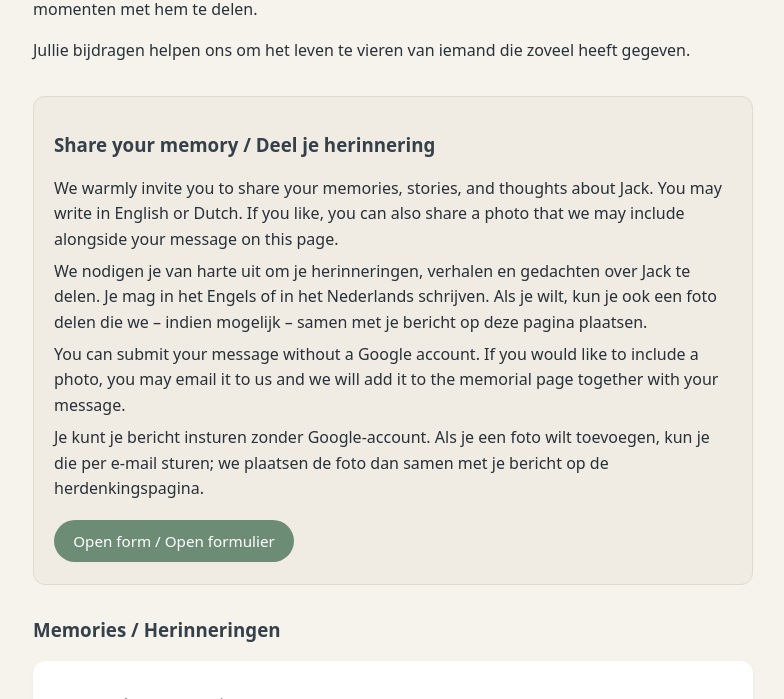
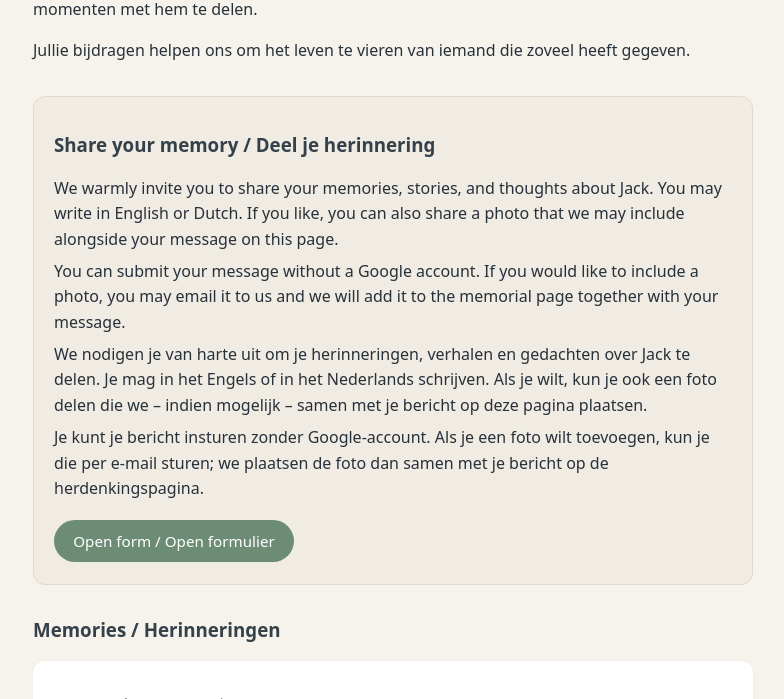
Before and after one commit to hpeberhard-git/bmdw-org-site, a Jekyll site: the page built from index.md, in a window 1280 px wide and 900 px high, scrolled down 390 px, cut to the strip 0-699 px from the top of the window. Shown: the whole strip, without its empty margins (247-1031 px from the left). Built offline with Jekyll 4.4.1, drawn with Linux system fonts in a browser that asks for light colours.

Commit message:
Reorder Dutch memory sharing instructions for improved clarity

```diff
--- a/index.md
+++ b/index.md
@@ -35,19 +35,17 @@ permalink: /
     You may write in English or Dutch. If you like, you can also share a photo
     that we may include alongside your message on this page.
   </p>
+  <p>
+    You can submit your message without a Google account.
+    If you would like to include a photo, you may email it to us and we will
+    add it to the memorial page together with your message.
+  </p>
 
   <p>
     We nodigen je van harte uit om je herinneringen, verhalen en gedachten over Jack te delen.
     Je mag in het Engels of in het Nederlands schrijven. Als je wilt, kun je ook een foto delen
     die we – indien mogelijk – samen met je bericht op deze pagina plaatsen.
   </p>
-
-  <p>
-    You can submit your message without a Google account.
-    If you would like to include a photo, you may email it to us and we will
-    add it to the memorial page together with your message.
-  </p>
-
   <p>
     Je kunt je bericht insturen zonder Google-account.
     Als je een foto wilt toevoegen, kun je die per e-mail sturen; we plaatsen
```
